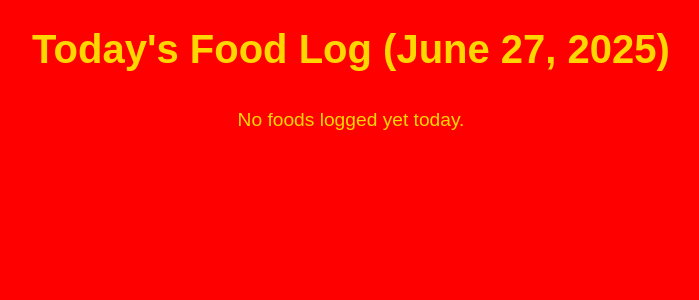
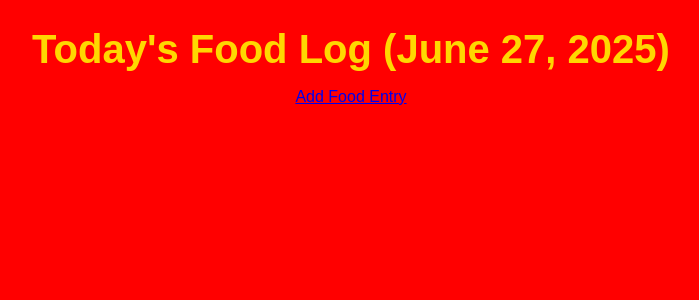
Before and after one commit to HarrisYu5/CS412Summer1, a Django app: page /project/main/ in a window 1280 px wide. Shown: the part 90-390 px from the top of the page, without its empty margins (289-988 px from the left). Run offline with Django 5.2, Linux system fonts and the light colour scheme; a user stored in the database is signed in; data comes from the database, SQL or seed files in the repository; both versions use the stored data as it was after the commit.

Commit message:
added create and delete view for food

```diff
--- a/project/models.py
+++ b/project/models.py
@@ -97,6 +97,8 @@ class DailyEntry(models.Model):
             total += entry.food.calories_per_serving * entry.number_of_servings
 
         return total
+    def remaining_calories(self):
+        return self.user_profile.calories_goal() - self.total_calories()
 
 class FoodEntry(models.Model):
     daily_entry = models.ForeignKey(DailyEntry, on_delete=models.CASCADE)
--- a/project/templates/project/main.html
+++ b/project/templates/project/main.html
@@ -2,6 +2,7 @@
 
 {% block content %}
 <h1>Today's Food Log ({{ daily_entry.date }})</h1>
+<a href="{% url 'create_food_entry' %}">Add Food Entry</a>
 {% if foodEntries %}
     <ul>
         {% for entry in foodEntries %}
@@ -9,14 +10,23 @@
             {{ entry.food.name }} &ndash; {{ entry.food.serving_size }} per serving &ndash;
             {{ entry.number_of_servings }} serving{% if entry.number_of_servings|floatformat:"0" != "1" %}s{% endif %}
             &mdash; {{ entry.calories }} kcal in total
+            <a href="{% url 'delete_food_entry' entry.pk %}">Delete</a>
         </li>
         {% endfor %}
     </ul>
 
     <p><strong>Total calories:</strong> {{ daily_entry.total_calories }}</p>
+    {% if daily_entry.remaining_calories < 0 %}
+        <p><strong>You have exceeded your calorie limit by:</strong>
+        {{ daily_entry.remaining_calories}}</p>
+
+    {% elif daily_entry.remaining_calories > 0 %}
+        <p><strong>Remaining calories allowance:</strong>
+        {{ daily_entry.remaining_calories }}</p>
+
     {% else %}
         <p>No foods logged yet today.</p>
     {% endif %}
-
+{% endif %}
 
 {% endblock %}
--- a/project/urls.py
+++ b/project/urls.py
@@ -6,7 +6,9 @@ urlpatterns = [
     path('main/', MainPageView.as_view(), name='main'),
    path('registration/', RegistrationView.as_view(), name='registration'),
    path('login/', auth_views.LoginView.as_view(template_name='project/login.html'), name='login'),
-   path('logout/', auth_views.LogoutView.as_view(next_page='main'), name='logout'),
+   path('logout/', auth_views.LogoutView.as_view(next_page='welcome'), name='logout'),
     path('profile/<int:pk>/', ProfileView.as_view(), name='profile'),
     path('profile/<int:pk>/update/', UpdateProfileView.as_view(), name='update_profile'),
+    path('create_food_entry/', CreateFoodEntryView.as_view(), name='create_food_entry'),
+    path('food_entry/<int:pk>/delete/', DeleteFoodEntryView.as_view(), name='delete_food_entry'),
 ]
--- a/project/views.py
+++ b/project/views.py
@@ -61,3 +61,30 @@ class UpdateProfileView(LoginRequiredMixin, UpdateView):
             return super().form_valid(form)
     def get_success_url(self):
         return reverse_lazy('profile', kwargs={'pk': self.object.pk})
+
+class CreateFoodEntryView(LoginRequiredMixin, CreateView):
+    template_name = 'project/create_food_entry.html'
+    form_class = CreateFoodEntryForm
+
+    def form_valid(self, form):
+        profile = self.request.user.profile
+        today = timezone.localdate()
+        daily_entry, created = DailyEntry.objects.get_or_create(
+            user_profile=profile,
+            date=today
+        )
+        food_entry = form.save(commit=False)
+        food_entry.daily_entry = daily_entry
+        food_entry.save()
+        return super().form_valid(form)
+
+    def get_success_url(self):
+        return reverse_lazy('main')
+
+class DeleteFoodEntryView(LoginRequiredMixin, DeleteView):
+    context_object_name = 'foodEntry'
+    template_name = 'project/delete_food_entry.html'
+    model = FoodEntry
+
+    def get_success_url(self):
+        return reverse_lazy('main')
```
Also changed, not shown: project/forms.py (+6 -1 lines), project/templates/project/create_food_entry.html (added, +10 -0 lines), project/templates/project/delete_food_entry.html (added, +12 -0 lines), db.sqlite3. Lines whose indentation alone changed are shown as unchanged.
